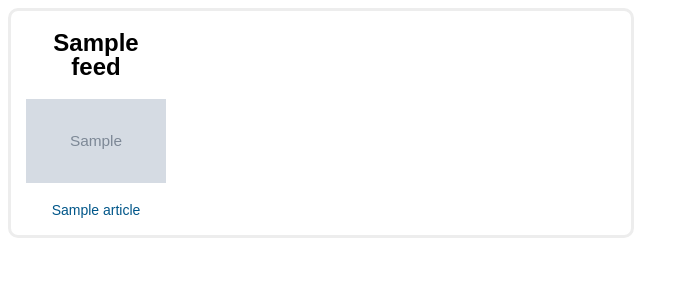
After one commit to voodoochild/gu-read-next, a Flask app: template templates/component.html in a window 1280 px wide. The commit adds this page. Shown: the top 300 px of the page, without its empty margins (0-689 px from the left). Run offline with Flask 2, Linux system fonts and the light colour scheme; the template is opened without the code that fills it: most values are stand-ins (such as "Sample title", 1, 10 or a date in 2020); grey boxes marked "Sample" are stand-in pictures.

Commit message:
Changed the layout of the component to horizontal.

```diff
--- a/app.py
+++ b/app.py
@@ -1,10 +1,12 @@
-from flask import Flask, make_response, render_template, abort, redirect, url_for
+from flask import Flask, make_response, render_template, abort, redirect, url_for, request
 import requests
 import random
-import json
+import simplejson
 import feedparser
 
 CONTENT_API = 'http://content.guardianapis.com/search'
+ITEMS_PER_FEED = 10     # how many items to retrieve per feed
+ITEMS_TO_DISPLAY = 1    # how many items to show in the component per feed
 
 app = Flask(__name__)
 app.config.from_object(__name__)
@@ -16,28 +18,22 @@ def index():
 
 @app.route('/readnext', methods=['GET'])
 def readnext():
-    """Read next component."""
+    """Display four feeds at random."""
     feeds = []
+    api = ContentApi(feeds)
+    rss = RssFeeds(feeds)
 
-    # API feeds
-    api = ContentApi(feeds)
-    api.add_feed('Latest news', 'news')
-    api.add_feed('Latest comment', 'commentisfree')
-    api.add_feed('Latest sport', 'sport')
-    api.add_feed('Latest music', 'music')
+    api.add_feed('News', 'news')
+    api.add_feed('Comment', 'commentisfree')
+    api.add_feed('Sport', 'sport')
+    api.add_feed('Music', 'music')
+    api.add_feed('Film', 'film')
+    api.add_feed('Culture', 'culture')
 
-    # RSS feeds
-    rss = RssFeeds(feeds)
-    rss.add_feed('World lead stories', 'http://www.guardian.co.uk/world/lead/rss')
-    rss.add_feed('Environment lead stories', 'http://www.guardian.co.uk/environment/lead/rss')
-    rss.add_feed('Society great features', 'http://thelonggoodread.com/category/society/rss')
-    rss.add_feed('World news great features', 'http://thelonggoodread.com/category/world-news/rss')
-
-    random.shuffle(feeds)
     if not feeds:
         abort(404)
-
-    response = make_response(render_template('index.html', feeds=feeds))
+    random.shuffle(feeds)
+    response = make_response(render_template('component.html', feeds=feeds[:4]))
     return response
 
 
@@ -57,7 +53,9 @@ class DataGrabber:
         """Add a feed to be grabbed."""
         feed = self.process_data(self.get_data(key))
         if feed:
-            self.feeds.append({'title': title, 'feed': feed})
+            random.shuffle(feed)
+            limit = app.config['ITEMS_TO_DISPLAY']
+            self.feeds.append({'title': title, 'feed': feed[:limit]})
 
     def get_data(self, key):
         """Attempt to retrieve data."""
@@ -75,9 +73,45 @@ class DataGrabber:
         pass
 
 
+class ContentApi(DataGrabber):
+    """Methods to request and process Content API data."""
+    API_PARAMS = '%s?section=%s&page-size=%s&format=json&show-fields=thumbnail'
+
+    def add_feed(self, title, key):
+        """Add an API feed using a set of predetermined parameters."""
+        url =  self.API_PARAMS % (
+            app.config['CONTENT_API'], key, app.config['ITEMS_PER_FEED'])
+        feed = self.process_data(self.get_data(url))
+        if feed:
+            random.shuffle(feed)
+            limit = app.config['ITEMS_TO_DISPLAY']
+            self.feeds.append({'title': title, 'feed': feed[:limit]})
+
+    def process_data(self, data):
+        """Process Content API JSON data."""
+        if data:
+            json_data = simplejson.loads(data)
+            items = []
+            for result in json_data['response']['results']:
+                items.append(self.build_item(result))
+            return items
+        return False
+
+    def build_item(self, data):
+        """Transform JSON data into a dictionary that the template can use."""
+        article = {
+            'title': data['webTitle'],
+            'url': data['webUrl'],
+        }
+        try:
+            article['thumbnail'] = data['fields']['thumbnail']
+        except KeyError:
+            pass
+        return article
+
+
 class RssFeeds(DataGrabber):
     """Methods to request and process Guardian RSS feed data."""
-    ITEMS_TO_SHOW = 3
 
     def process_data(self, data):
         """Process Guardian RSS feed data."""
@@ -86,7 +120,7 @@ class RssFeeds(DataGrabber):
             items = []
             i = 0
             for entry in rss_data.entries:
-                if i < self.ITEMS_TO_SHOW:
+                if i < app.config['ITEMS_PER_FEED']:
                     items.append(self.build_item(entry))
                     i = i + 1
                 else:
@@ -110,39 +144,5 @@ class RssFeeds(DataGrabber):
         return article
 
 
-class ContentApi(DataGrabber):
-    """Methods to request and process Content API data."""
-    API_PARAMS = '%s?section=%s&page-size=3&format=json&show-fields=thumbnail'
-
-    def add_feed(self, title, key):
-        """Add an API feed using a set of predetermined parameters."""
-        url =  self.API_PARAMS % (app.config['CONTENT_API'], key)
-        feed = self.process_data(self.get_data(url))
-        if feed:
-            self.feeds.append({'title': title, 'feed': feed})
-
-    def process_data(self, data):
-        """Process Content API JSON data."""
-        if data:
-            json_data = json.loads(data)
-            items = []
-            for result in json_data['response']['results']:
-                items.append(self.build_item(result))
-            return items
-        return False
-
-    def build_item(self, data):
-        """Transform JSON data into a dictionary that the template can use."""
-        article = {
-            'title': data['webTitle'],
-            'url': data['webUrl'],
-        }
-        try:
-            article['thumbnail'] = data['fields']['thumbnail']
-        except KeyError:
-            pass
-        return article
-
-
 if __name__ == "__main__":
     app.run(debug=True)
--- a/requirements.txt
+++ b/requirements.txt
@@ -1,3 +1,4 @@
 Flask
 requests
 feedparser
+simplejson
--- a/static/css/readnext.css
+++ b/static/css/readnext.css
@@ -2,13 +2,8 @@
     border: 3px solid #ededed;
     border-radius: 10px;
     font: normal 16px/1 Ubuntu, sans-serif;
-    padding: 5px;
-    width: 620px;
-}
-
-.read-next .hidden {
-    position: absolute;
-    left: -9999px;
+    padding: 0 15px;
+    width: 590px;
 }
 
 .read-next a,
@@ -22,24 +17,27 @@
 .read-next ul {
     list-style: none;
     margin: 0;
+    overflow: hidden;
     padding: 0;
 }
 
 .read-next ul li {
-    clear: both;
-    margin-bottom: 10px;
-    overflow: hidden;
+    float: left;
+    margin-right: 10px;
+    width: 140px;
 }
 
-.read-next ul li img {
-    float: left;
+.read-next ul li.last {
+    margin-right: 0;
 }
 
-.read-next ul li h3 {
-    float: left;
+.read-next h2 {
+    text-align: center;
+}
+
+.read-next h3 {
     font-size: 14px;
     font-weight: normal;
     line-height: 1.5;
-    margin-left: 10px;
-    width: 70%;
+    text-align: center;
 }
--- /dev/null
+++ b/templates/component.html
@@ -0,0 +1,31 @@
+{% extends 'base.html' %}
+
+{% block content %}
+{% if feeds %}
+<div class="eight-col read-next">
+  <div class="hd">
+    <ul>
+      {% for feed in feeds %}
+      <li{% if loop.last %} class="last"{% endif %}>
+        <h2>{{ feed.title }}</h2>
+        <ul>
+          {% for article in feed.feed %}
+          <li>
+            <a href="{{ article.url }}" title="{{ article.title|safe }}">
+              {% if article.thumbnail %}
+              <img src="{{ article.thumbnail }}" width="140" height="84">
+              {% else %}
+              <img src="http://placekitten.com/g/140/84" width="140" height="84">
+              {% endif %}
+              <h3>{{ article.title|safe }}</h3>
+            </a>
+          </li>
+          {% endfor %}
+        </ul>
+      </li>
+      {% endfor %}
+    </ul>
+  </div>
+</div>
+{% endif %}
+{% endblock content %}
```
Also changed, not shown: templates/index.html (deleted, +0 -29 lines).
